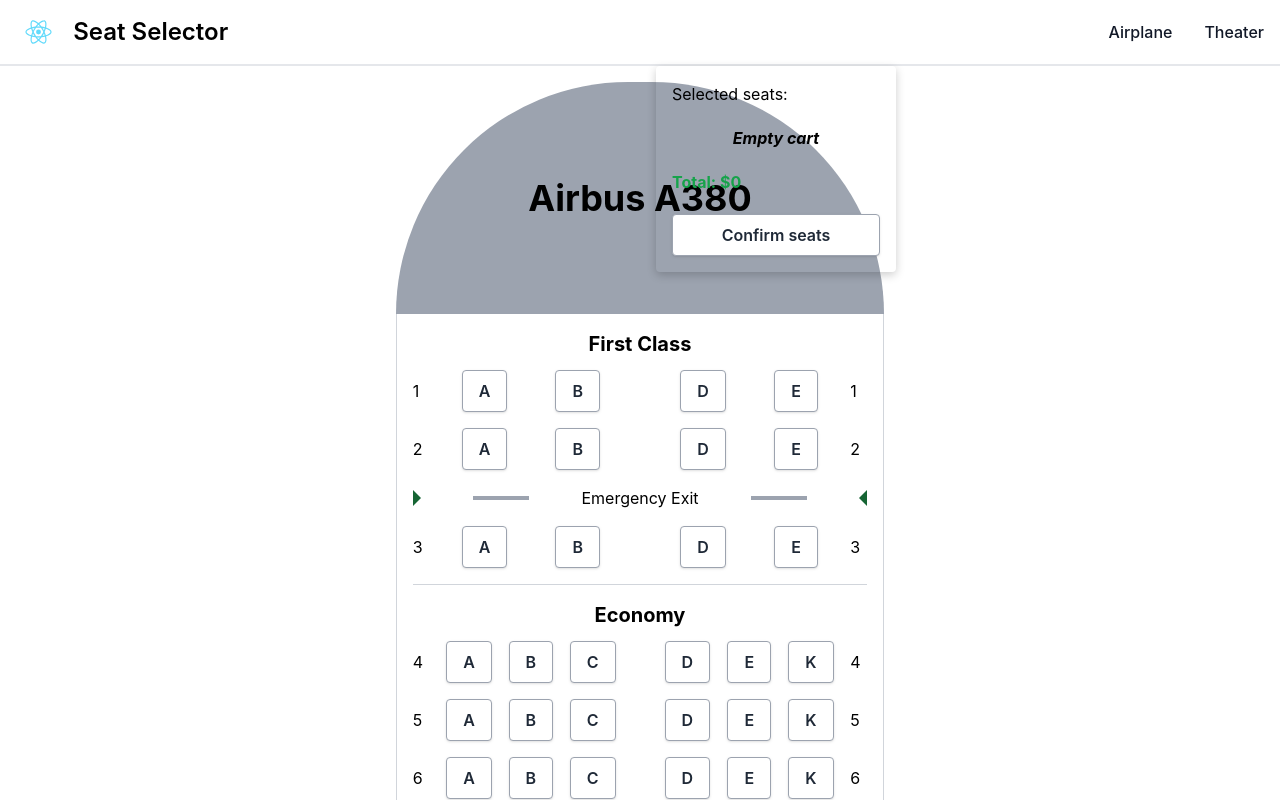
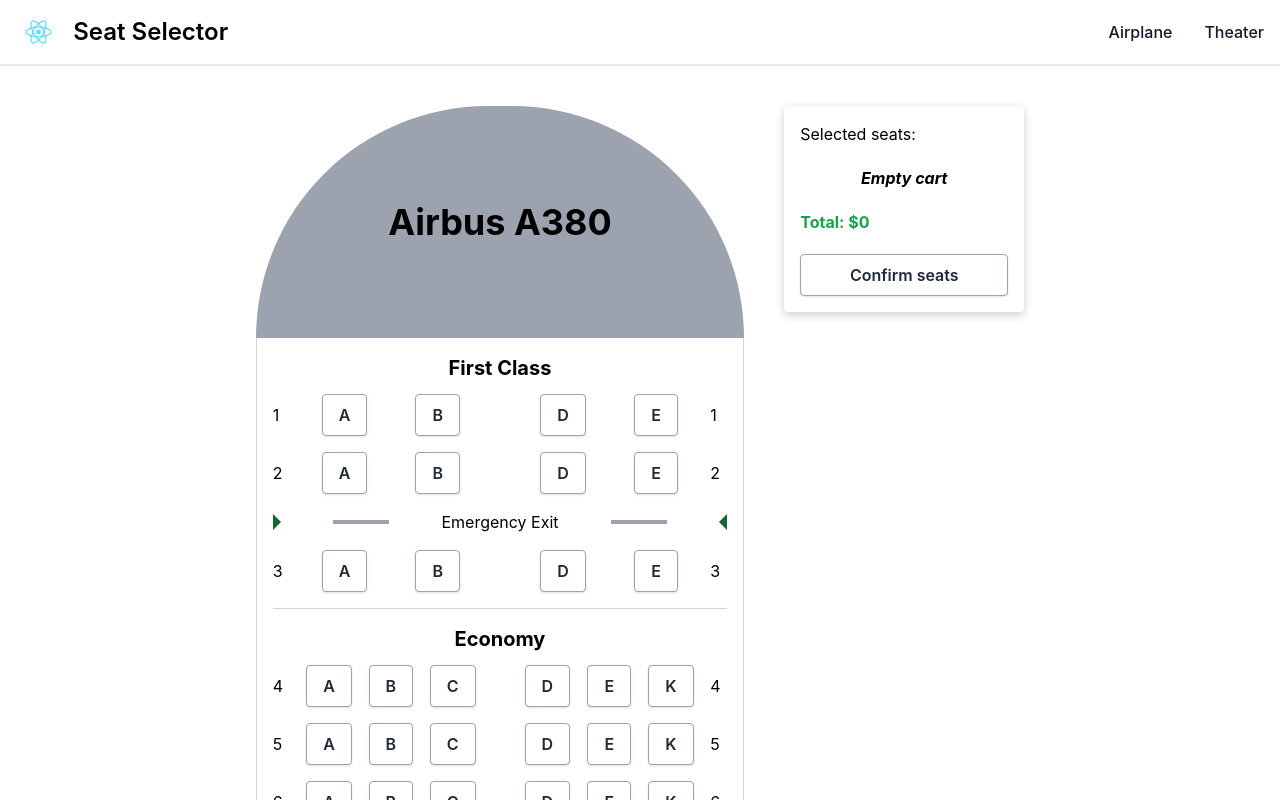
Before and after one commit to juancave/seat-selector, a React (Create React App) app: page /airplane in a window 1280 px wide. Shown: the top 800 px of the page. Built offline with nearby package versions, Linux system fonts and the light colour scheme.

Commit message:
Improving cart position

```diff
--- a/src/components/AirplaneSeats/index.tsx
+++ b/src/components/AirplaneSeats/index.tsx
@@ -9,8 +9,8 @@
 
 const AirplaneSeats: React.FC<Props> = (p: Props) => {
   return (
-    <div className="mt-4 flex flex-col items-center">
-      <div className="h-20">
+    <div className="flex flex-col items-center">
+      <div className='flex flex-col'>
         <h1 className='py-24 rounded-t-full font-bold text-4xl bg-gray-400 text-center'>{p.name}</h1>
         <div className='border-x border-gray-300 px-4'>
           {p.sections.map((section, index) => <Section key={index} data={section} />)}
--- a/src/components/Cart/index.tsx
+++ b/src/components/Cart/index.tsx
@@ -8,7 +8,7 @@
   const syncSoldSeats = useCartStore((state) => state.syncSoldSeats);
 
   return (
-    <div className="flex flex-col w-60 gap-5 rounded overflow-hidden fixed top-1/6 right-96 p-4 shadow-[0_3px_10px_rgb(0,0,0,0.2)]">
+    <div className="flex flex-col w-60 gap-5 rounded overflow-hidden p-4 shadow-[0_3px_10px_rgb(0,0,0,0.2)]">
       <h2>Selected seats:</h2>
       <div className='flex flex-col gap-1'>
         {seats.map((seat, index) => (
--- a/src/components/Seat/index.tsx
+++ b/src/components/Seat/index.tsx
@@ -4,7 +4,6 @@
 
 interface Props {
   readonly seat: SeatType;
-  readonly rowName: string;
 }
 
 const Seat: React.FC<Props> = (p: Props) => {
@@ -22,15 +21,12 @@
   return (
     <div className="relative">
       {showInfo && (
-        <div className='flex flex-col self-start absolute gap-1 w-fit h-fit p-2 z-10 bg-gray-300 rounded text-base left-12'>
+        <div className='flex flex-col self-start absolute gap-1 w-fit h-fit p-3 z-10 bg-gray-300 rounded text-base left-12'>
           <div className='flex gap-1'>
-            <span className="font-bold">Seat: </span><span>{p.rowName}{p.seat.name}</span>
+            <span className="font-bold">Seat: </span><span>{p.seat.row}{p.seat.name}</span>
           </div>
           <div className='flex gap-1'>
-            <span className="font-bold">Price: </span><span>{p.seat.price}</span>
-          </div>
-          <div className='flex gap-1'>
-            <span className="font-bold">State: </span><span>{p.seat.state}</span>
+            <span className="font-bold">Price: </span><span>${p.seat.price}</span>
           </div>
         </div>
       )}
--- a/src/components/SeatRow/index.tsx
+++ b/src/components/SeatRow/index.tsx
@@ -12,10 +12,10 @@
       <h2 className='w-5'>{p.data.title}</h2>
       <div className='flex gap-12 w-full'>
         <div className='flex items-center justify-around gap-4 w-2/4'>
-          {p.data.leftSeats.map((seat, index) => (<Seat rowName={p.data.title} key={index} seat={seat} />))}
+          {p.data.leftSeats.map((seat, index) => (<Seat key={index} seat={seat} />))}
         </div>
         <div className='flex items-center justify-around gap-4 w-2/4'>
-          {p.data.rightSeats.map((seat, index) => (<Seat rowName={p.data.title} key={index} seat={seat} />))}
+          {p.data.rightSeats.map((seat, index) => (<Seat key={index} seat={seat} />))}
         </div>
       </div>
       <h2 className='w-5'>{p.data.title}</h2>
--- a/src/pages/Airplane/index.tsx
+++ b/src/pages/Airplane/index.tsx
@@ -5,7 +5,7 @@
 
 const AirplanePage: React.FC = () => {
   return (
-    <div className="flex flex-col items-center">
+    <div className="flex md:flex-row md:items-start flex-col items-center justify-center gap-10 mt-10">
       <AirplaneSeats name="Airbus A380" sections={airplaneDataMock} />
       <Cart />
     </div>
```
